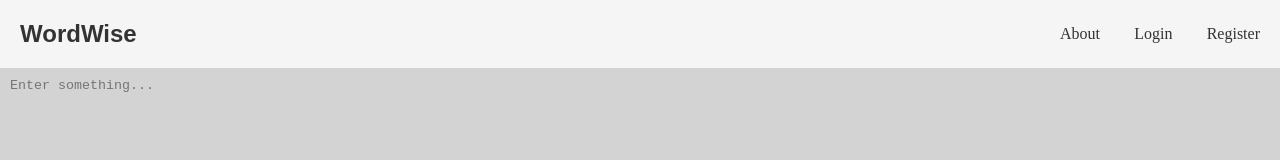
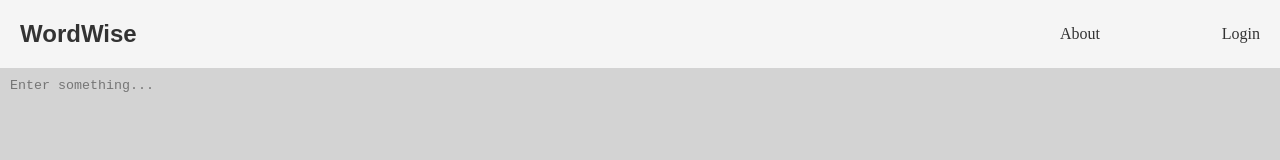
Before and after one commit to Bahare09/ldn9-fp-wordwise, a React (Create React App) app in the folder client/: page / in a window 1280 px wide. Shown: the top 160 px of the page. Built offline with nearby package versions, Linux system fonts and the light colour scheme.

Commit message:
delete register link from the header

```diff
--- a/client/src/components/Header.js
+++ b/client/src/components/Header.js
@@ -29,9 +29,6 @@ const Header = () => {
 				<Link className="header-nav-link" to="/login">
 					Login
 				</Link>
-				<Link className="header-nav-link" to="/register">
-					Register
-				</Link>
 			</nav>
 		</header>
 	);
```
